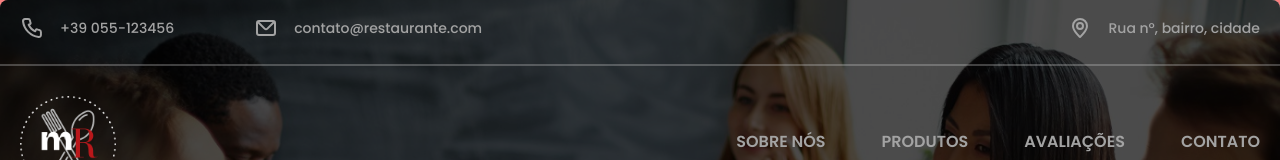
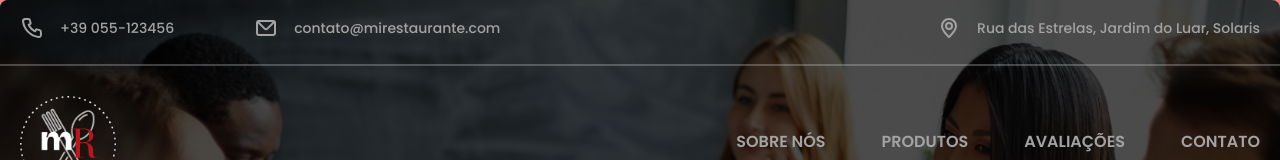
Before and after one commit to miquelven/Mi-Restaurant, a React (Vite) app: page / in a window 1280 px wide. Shown: the top 160 px of the page. Built offline with nearby package versions, Linux system fonts and the light colour scheme.

Commit message:
mudança em alguns textos

```diff
--- a/src/components/Contact/index.jsx
+++ b/src/components/Contact/index.jsx
@@ -21,9 +21,12 @@ export default function Contact() {
                 Faça uma visita
               </h3>
               <div className="font-light text-[#333533] flex flex-col gap-6 text-lg max-xl:text-base max-lg:text-sm max-md:text-base max-[420px]:text-sm ">
-                <p>Nome do restaurante, cep, rua , bairro, cidade</p>
-                <p>contato@restaurante.com</p>
-                <p>+39 055 1234567</p>
+                <p>
+                  Mi Restaurante, 12345-678, Rua das Estrelas , Jardim do Luar,
+                  Solaris
+                </p>
+                <p>contato@mirestaurante.com</p>
+                <p>(55) 31 98765-4321</p>
               </div>
             </div>
 
@@ -37,13 +40,13 @@ export default function Contact() {
           <div className="relative flex-[2] max-lg:flex-1 max-md:hidden ">
             <img
               src="/public/images/contactImg/smallContactImg.png"
-              alt="text alt"
+              alt="small image contact"
               className="w-[400px] h-[300px] object-cover absolute left-40 -bottom-40 z-20 max-2xl:w-[350px] max-2xl:h-[250px] max-2xl:left-52 max-2xl:-bottom-32 max-xl:left-28 max-xl:w-[300px] max-xl:h-[200px] max-lg:w-[200px] max-lg:h-[150px] max-lg:-bottom-20 max-lg:left-40"
             />
             <div className="bg-[#f5f3f4] absolute left-[168px] -bottom-[152px] w-[400px] h-[300px] z-10 max-2xl:w-[350px] max-2xl:h-[250px] max-2xl:left-[220px] max-2xl:-bottom-[114px] max-xl:left-[122px] max-xl:-bottom-[118px] max-xl:h-[200px] max-xl:w-[300px] max-lg:w-[200px] max-lg:h-[150px] max-lg:-bottom-[70px] max-lg:left-[170px]"></div>
             <img
               src="/public/images/contactImg/largeContactImg.png"
-              alt="text alt"
+              alt="large imagem contact"
               className="w-[700px] h-[650px] object-cover absolute right-0 bottom-0 max-2xl:w-[650px] max-2xl:h-[600px] max-xl:w-[550px] max-xl:h-[500px] max-lg:w-[320px] max-lg:h-[300px]"
             />
           </div>
--- a/src/components/Footer/index.jsx
+++ b/src/components/Footer/index.jsx
@@ -6,7 +6,7 @@ export default function Footer() {
     <footer className="relative bg-[url('/public/images/footer.png')] opacity-80 w-full py-4 h-[200px] flex flex-col justify-between items-center max-md:h-[170px] max-[420px]:h-[230px]">
       <div className="flex justify-center items-center flex-col gap-3">
         <h5 className="text-[#F5F3F4] text-2xl max-md:text-lg">
-          Nome do Restaurante
+          Mi Restaurante
         </h5>
         <p className="text-[#D3D3D3] max-md:text-sm">Horário: 09:00 - 13:00</p>
       </div>
--- a/src/components/Header/index.jsx
+++ b/src/components/Header/index.jsx
@@ -25,13 +25,15 @@ export default function Header() {
 
             <div className="flex items-center max-[420px]:hidden">
               <UilEnvelope />
-              <span className="ml-4">contato@restaurante.com</span>
+              <span className="ml-4">contato@mirestaurante.com</span>
             </div>
           </div>
 
           <div className="flex items-center max-md:hidden">
             <UilMapMarker />
-            <span className="ml-4">Rua nº, bairro, cidade</span>
+            <span className="ml-4">
+              Rua das Estrelas, Jardim do Luar, Solaris
+            </span>
           </div>
         </div>
 
```
